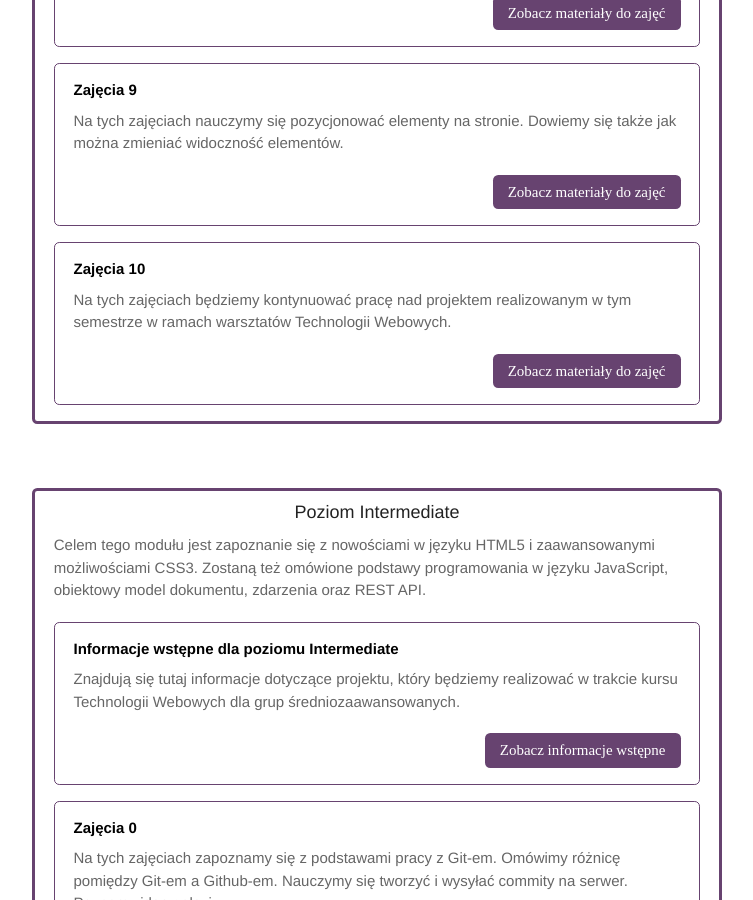
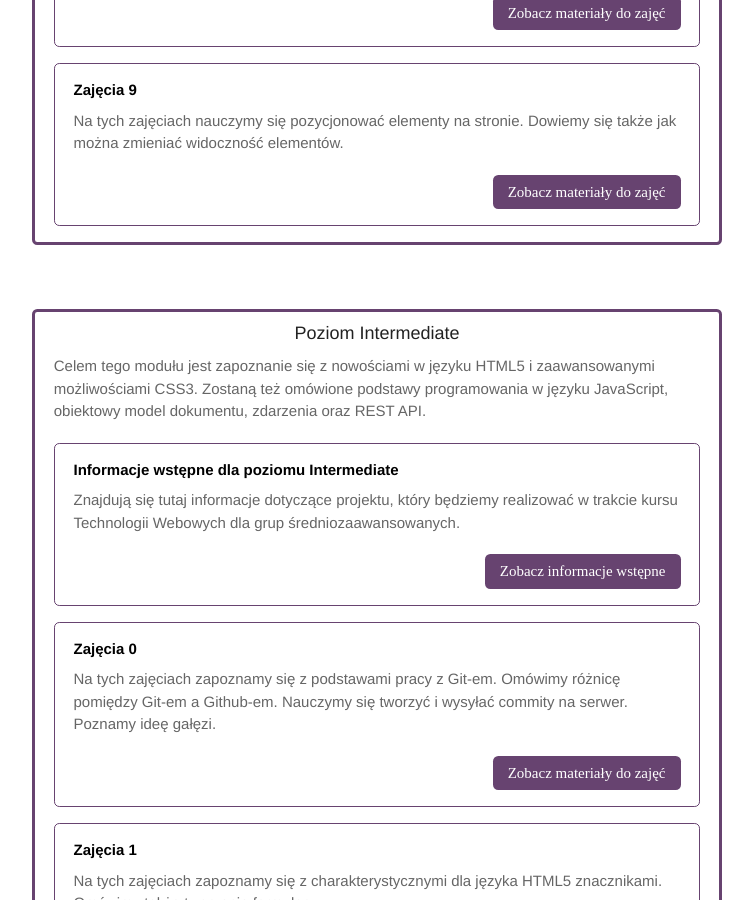
Before and after one commit to marcin-szczepanski/TWE, a Jekyll site: the page built from index.html, in a window 1280 px wide and 900 px high, scrolled down 2075 px. Shown: the whole window, without its empty margins (263-1016 px from the left). Built offline with Jekyll 4.4.1, drawn with Linux system fonts in a browser that asks for light colours; some web fonts are replaced.

Commit message:
Update index.html

```diff
--- a/index.html
+++ b/index.html
@@ -91,14 +91,6 @@ layout: default
 							<dd>Na tych zajęciach nauczymy się pozycjonować elementy na&nbsp;stronie. Dowiemy się także jak można zmieniać widoczność elementów.</dd>
                         </dl>
                         <a href="zajecia/1A/zaj09.html" class="button-v">Zobacz materiały do&nbsp;zajęć</a>
-						<div style="clear: both;"></div>
-                    </div>
-					<div class="module">
-                        <dl>
-                            <dt>Zajęcia 10</dt>
-                            <dd>Na tych zajęciach będziemy kontynuować pracę nad&nbsp;projektem realizowanym w&nbsp;tym semestrze w&nbsp;ramach warsztatów Technologii Webowych.</dd>
-                        </dl>
-                        <a href="zajecia/1A/zaj10.html" class="button-v">Zobacz materiały do&nbsp;zajęć</a>
 						<div style="clear: both;"></div>
                     </div>
             </section>
```
